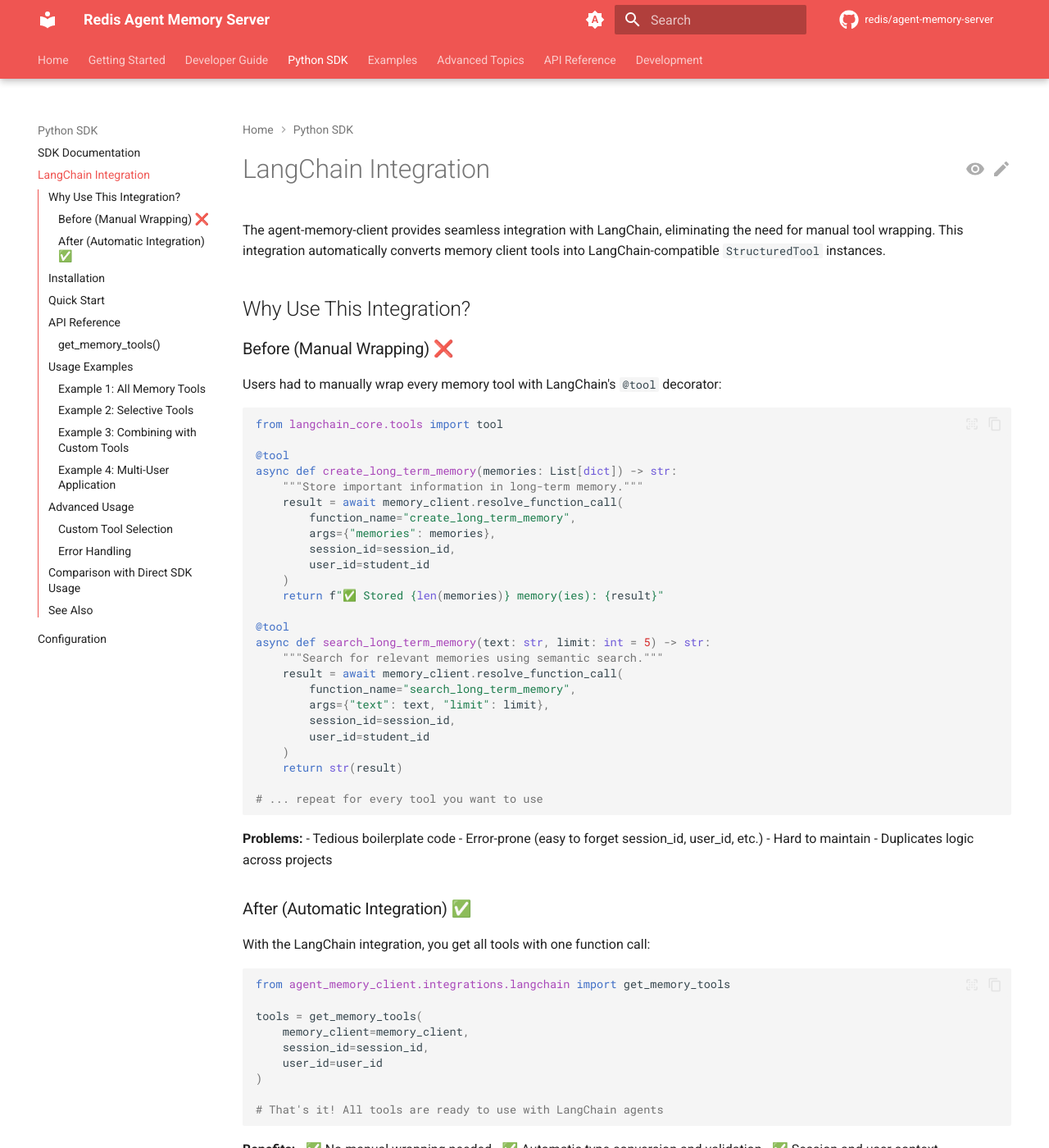
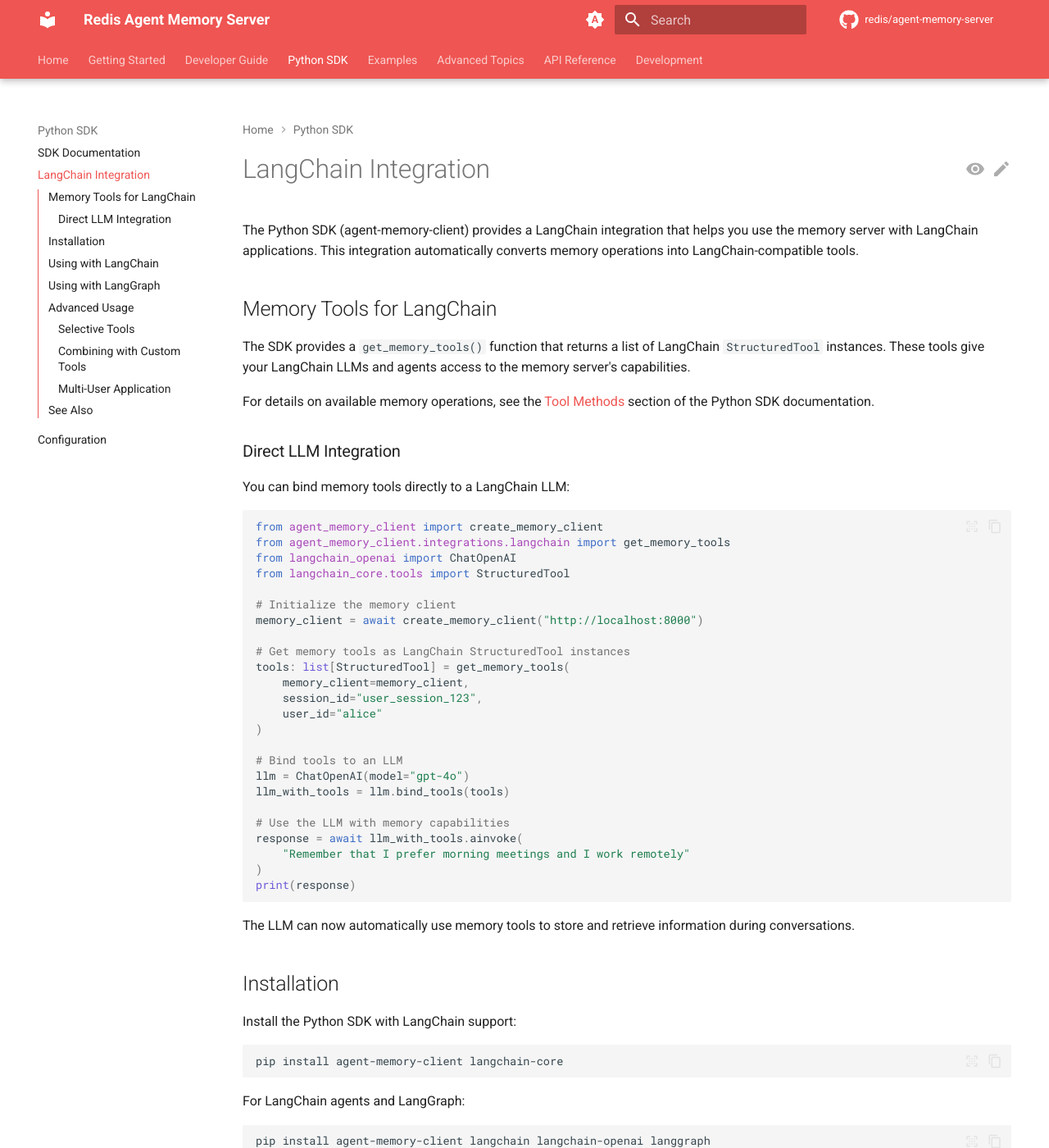
Before and after one commit to redis/agent-memory-server, an MkDocs documentation site: the page built from docs/langchain-integration.md, in a window 1280 px wide and 1400 px high. Shown: the whole window at 82% size. Built offline with MkDocs 1.6.1 and Material for MkDocs 9.7.7, drawn with Linux system fonts in a browser that asks for light colours; comment, search, counter and statistics services are not loaded; the version menu is left out; some of the changed text lies outside the part shown.

Commit message:
docs: Improve LangChain integration documentation
- Use 'Python SDK' terminology instead of 'agent-memory-client'
- Clarify that integration helps use memory server with LangChain
- Add 'Memory Tools for LangChain' section with direct LLM example
- Reorganize sections: Installation, Using with LangChain, Using with LangGraph
- Add LangGraph example showing create_react_agent usage
- Remove redundant API reference (link to SDK docs instead)
- Remove 'Comparison with Direct SDK Usage' section
- Simplify advanced examples
- Add type hints (StructuredTool) to all code examples

````diff
--- a/docs/langchain-integration.md
+++ b/docs/langchain-integration.md
@@ -1,210 +1,163 @@
 # LangChain Integration
 
-The agent-memory-client provides seamless integration with LangChain, eliminating the need for manual tool wrapping. This integration automatically converts memory client tools into LangChain-compatible `StructuredTool` instances.
+The Python SDK (agent-memory-client) provides a LangChain integration that helps you use the memory server with LangChain applications. This integration automatically converts memory operations into LangChain-compatible tools.
 
-## Why Use This Integration?
+## Memory Tools for LangChain
 
-### Before (Manual Wrapping) ❌
+The SDK provides a `get_memory_tools()` function that returns a list of LangChain `StructuredTool` instances. These tools give your LangChain LLMs and agents access to the memory server's capabilities.
 
-Users had to manually wrap every memory tool with LangChain's `@tool` decorator:
+For details on available memory operations, see the [Tool Methods](python-sdk.md#tool-methods) section of the Python SDK documentation.
+
+### Direct LLM Integration
+
+You can bind memory tools directly to a LangChain LLM:
 
 ```python
-from langchain_core.tools import tool
+from agent_memory_client import create_memory_client
+from agent_memory_client.integrations.langchain import get_memory_tools
+from langchain_openai import ChatOpenAI
+from langchain_core.tools import StructuredTool
 
-@tool
-async def create_long_term_memory(memories: List[dict]) -> str:
-    """Store important information in long-term memory."""
-    result = await memory_client.resolve_function_call(
-        function_name="create_long_term_memory",
-        args={"memories": memories},
-        session_id=session_id,
-        user_id=student_id
-    )
-    return f"✅ Stored {len(memories)} memory(ies): {result}"
+# Initialize the memory client
+memory_client = await create_memory_client("http://localhost:8000")
 
-@tool
-async def search_long_term_memory(text: str, limit: int = 5) -> str:
-    """Search for relevant memories using semantic search."""
-    result = await memory_client.resolve_function_call(
-        function_name="search_long_term_memory",
-        args={"text": text, "limit": limit},
-        session_id=session_id,
-        user_id=student_id
-    )
-    return str(result)
+# Get memory tools as LangChain StructuredTool instances
+tools: list[StructuredTool] = get_memory_tools(
+    memory_client=memory_client,
+    session_id="user_session_123",
+    user_id="alice"
+)
 
-# ... repeat for every tool you want to use
+# Bind tools to an LLM
+llm = ChatOpenAI(model="gpt-4o")
+llm_with_tools = llm.bind_tools(tools)
+
+# Use the LLM with memory capabilities
+response = await llm_with_tools.ainvoke(
+    "Remember that I prefer morning meetings and I work remotely"
+)
+print(response)
 ```
 
-**Problems:**
-- Tedious boilerplate code
-- Error-prone (easy to forget session_id, user_id, etc.)
-- Hard to maintain
-- Duplicates logic across projects
-
-### After (Automatic Integration) ✅
-
-With the LangChain integration, you get all tools with one function call:
-
-```python
-from agent_memory_client.integrations.langchain import get_memory_tools
-
-tools = get_memory_tools(
-    memory_client=memory_client,
-    session_id=session_id,
-    user_id=user_id
-)
-
-# That's it! All tools are ready to use with LangChain agents
-```
-
-**Benefits:**
-- ✅ No manual wrapping needed
-- ✅ Automatic type conversion and validation
-- ✅ Session and user context automatically injected
-- ✅ Works seamlessly with LangChain agents
-- ✅ Consistent behavior across all tools
+The LLM can now automatically use memory tools to store and retrieve information during conversations.
 
 ## Installation
 
-The LangChain integration requires `langchain-core`:
+Install the Python SDK with LangChain support:
 
 ```bash
 pip install agent-memory-client langchain-core
 ```
 
-For the full LangChain experience with agents:
+For LangChain agents and LangGraph:
 
 ```bash
-pip install agent-memory-client langchain langchain-openai
+pip install agent-memory-client langchain langchain-openai langgraph
 ```
 
-## Quick Start
+## Using with LangChain
 
 Here's a complete example of creating a memory-enabled LangChain agent:
 
 ```python
-import asyncio
 from agent_memory_client import create_memory_client
 from agent_memory_client.integrations.langchain import get_memory_tools
 from langchain.agents import create_tool_calling_agent, AgentExecutor
 from langchain_core.prompts import ChatPromptTemplate, MessagesPlaceholder
+from langchain_core.tools import StructuredTool
 from langchain_openai import ChatOpenAI
 
-async def main():
-    # 1. Initialize memory client
-    memory_client = await create_memory_client("http://localhost:8000")
+# Initialize memory client
+memory_client = await create_memory_client("http://localhost:8000")
 
-    # 2. Get LangChain-compatible tools (automatic conversion!)
-    tools = get_memory_tools(
-        memory_client=memory_client,
-        session_id="my_session",
-        user_id="alice"
-    )
-
-    # 3. Create LangChain agent
-    llm = ChatOpenAI(model="gpt-4o")
-    prompt = ChatPromptTemplate.from_messages([
-        ("system", "You are a helpful assistant with persistent memory."),
-        ("human", "{input}"),
-        MessagesPlaceholder("agent_scratchpad"),
-    ])
-
-    agent = create_tool_calling_agent(llm, tools, prompt)
-    executor = AgentExecutor(agent=agent, tools=tools)
-
-    # 4. Use the agent
-    result = await executor.ainvoke({
-        "input": "Remember that I love pizza and work at TechCorp"
-    })
-    print(result["output"])
-
-    # Later conversation - agent can recall the information
-    result = await executor.ainvoke({
-        "input": "What do you know about my food preferences?"
-    })
-    print(result["output"])
-
-    await memory_client.close()
-
-asyncio.run(main())
-```
-
-## API Reference
-
-### `get_memory_tools()`
-
-Convert memory client tools to LangChain-compatible tools.
-
-```python
-def get_memory_tools(
-    memory_client: MemoryAPIClient,
-    session_id: str,
-    user_id: str | None = None,
-    namespace: str | None = None,
-    tools: Sequence[str] | Literal["all"] = "all",
-) -> list[StructuredTool]:
-```
-
-**Parameters:**
-
-- `memory_client` (MemoryAPIClient): Initialized memory client instance
-- `session_id` (str): Session ID for working memory operations
-- `user_id` (str | None): Optional user ID for memory operations
-- `namespace` (str | None): Optional namespace for memory operations
-- `tools` (Sequence[str] | "all"): Which tools to include (default: "all")
-
-**Returns:**
-
-List of LangChain `StructuredTool` instances ready to use with agents.
-
-**Available Tools:**
-
-- `search_memory` - Search long-term memory using semantic search
-- `get_or_create_working_memory` - Get current working memory state
-- `add_memory_to_working_memory` - Store new structured memories
-- `update_working_memory_data` - Update session data
-- `get_long_term_memory` - Retrieve specific memory by ID
-- `create_long_term_memory` - Create long-term memories directly
-- `edit_long_term_memory` - Update existing memories
-- `delete_long_term_memories` - Delete memories permanently
-- `get_current_datetime` - Get current UTC datetime
-
-## Usage Examples
-
-### Example 1: All Memory Tools
-
-Get all available memory tools:
-
-```python
-from agent_memory_client.integrations.langchain import get_memory_tools
-
-tools = get_memory_tools(
-    memory_client=client,
-    session_id="chat_session",
+# Get memory tools
+tools: list[StructuredTool] = get_memory_tools(
+    memory_client=memory_client,
+    session_id="my_session",
     user_id="alice"
 )
 
-# Returns all 9 memory tools
-print(f"Created {len(tools)} tools")
+# Create LangChain agent
+llm = ChatOpenAI(model="gpt-4o")
+prompt = ChatPromptTemplate.from_messages([
+    ("system", "You are a helpful assistant with persistent memory."),
+    ("human", "{input}"),
+    MessagesPlaceholder("agent_scratchpad"),
+])
+
+agent = create_tool_calling_agent(llm, tools, prompt)
+executor = AgentExecutor(agent=agent, tools=tools)
+
+# Use the agent
+result = await executor.ainvoke({
+    "input": "Remember that I love pizza and work at TechCorp"
+})
+print(result["output"])
+
+# Later conversation - agent can recall the information
+result = await executor.ainvoke({
+    "input": "What do you know about my food preferences?"
+})
+print(result["output"])
 ```
 
-### Example 2: Selective Tools
+## Using with LangGraph
+
+You can use memory tools in LangGraph workflows:
+
+```python
+from agent_memory_client import create_memory_client
+from agent_memory_client.integrations.langchain import get_memory_tools
+from langchain_core.tools import StructuredTool
+from langchain_openai import ChatOpenAI
+from langgraph.prebuilt import create_react_agent
+
+# Initialize memory client
+memory_client = await create_memory_client("http://localhost:8000")
+
+# Get memory tools
+tools: list[StructuredTool] = get_memory_tools(
+    memory_client=memory_client,
+    session_id="langgraph_session",
+    user_id="alice"
+)
+
+# Create a LangGraph agent with memory tools
+llm = ChatOpenAI(model="gpt-4o")
+graph = create_react_agent(llm, tools)
+
+# Use the agent
+result = await graph.ainvoke({
+    "messages": [("user", "Remember that I'm learning Python and prefer visual examples")]
+})
+print(result["messages"][-1].content)
+
+# Continue the conversation
+result = await graph.ainvoke({
+    "messages": [("user", "What programming language am I learning?")]
+})
+print(result["messages"][-1].content)
+```
+
+## Advanced Usage
+
+### Selective Tools
 
 Get only specific tools you need:
 
 ```python
-tools = get_memory_tools(
+from agent_memory_client.integrations.langchain import get_memory_tools
+from langchain_core.tools import StructuredTool
+
+tools: list[StructuredTool] = get_memory_tools(
     memory_client=client,
     session_id="chat_session",
     user_id="alice",
     tools=["search_memory", "create_long_term_memory"]
 )
-
-# Returns only the 2 specified tools
 ```
 
-### Example 3: Combining with Custom Tools
+### Combining with Custom Tools
 
 Combine memory tools with your own custom tools:
 
@@ -245,15 +198,18 @@
 executor = AgentExecutor(agent=agent, tools=all_tools)
 ```
 
-### Example 4: Multi-User Application
+### Multi-User Application
 
 Handle multiple users with different sessions:
 
 ```python
+from agent_memory_client.integrations.langchain import get_memory_tools
+from langchain_core.tools import StructuredTool
+
 async def create_user_agent(user_id: str, session_id: str):
     """Create a memory-enabled agent for a specific user."""
 
-    tools = get_memory_tools(
+    tools: list[StructuredTool] = get_memory_tools(
         memory_client=shared_memory_client,
         session_id=session_id,
         user_id=user_id,
@@ -279,69 +235,8 @@
 await bob_agent.ainvoke({"input": "I love sushi"})
 ```
 
-## Advanced Usage
-
-### Custom Tool Selection
-
-Choose exactly which memory capabilities your agent needs:
-
-```python
-# Minimal agent - only search and create
-minimal_tools = get_memory_tools(
-    memory_client=client,
-    session_id="minimal",
-    user_id="user",
-    tools=["search_memory", "create_long_term_memory"]
-)
-
-# Read-only agent - only search
-readonly_tools = get_memory_tools(
-    memory_client=client,
-    session_id="readonly",
-    user_id="user",
-    tools=["search_memory", "get_long_term_memory"]
-)
-
-# Full control agent - all tools
-full_tools = get_memory_tools(
-    memory_client=client,
-    session_id="full",
-    user_id="user",
-    tools="all"
-)
-```
-
-### Error Handling
-
-The integration handles errors gracefully:
-
-```python
-try:
-    tools = get_memory_tools(
-        memory_client=client,
-        session_id="session",
-        user_id="user",
-        tools=["invalid_tool_name"]  # This will raise ValueError
-    )
-except ValueError as e:
-    print(f"Invalid tool selection: {e}")
-```
-
-## Comparison with Direct SDK Usage
-
-| Feature | Direct SDK | LangChain Integration |
-|---------|-----------|----------------------|
-| Setup complexity | Low | Very Low |
-| Tool wrapping | Manual | Automatic |
-| Type safety | Manual | Automatic |
-| Context injection | Manual | Automatic |
-| Agent compatibility | Requires wrapping | Native |
-| Code maintenance | High | Low |
-| Best for | Custom workflows | LangChain agents |
-
 ## See Also
 
+- [Python SDK Documentation](python-sdk.md) - Complete SDK reference and tool methods
 - [Memory Integration Patterns](memory-integration-patterns.md) - Overview of different integration approaches
-- [Python SDK](python-sdk.md) - Direct SDK usage without LangChain
-- [Agent Examples](agent-examples.md) - More agent implementation examples
 - [LangChain Integration Example](https://github.com/redis/agent-memory-server/blob/main/examples/langchain_integration_example.py) - Complete working example
````
